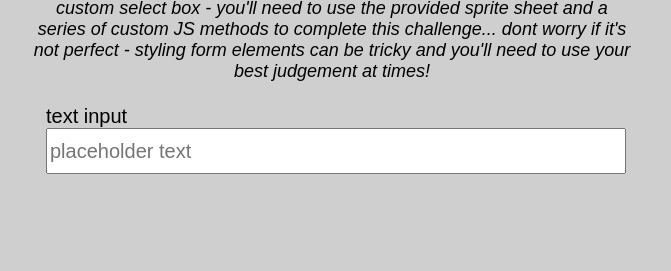
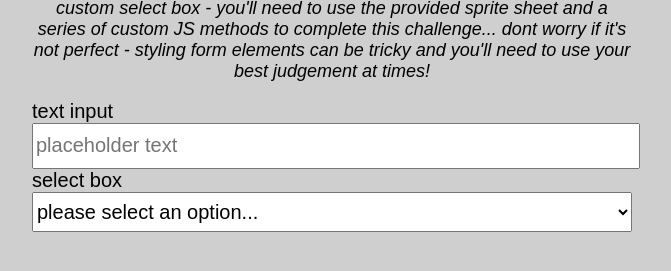
Before and after one commit to EmeryP/ui-challenge-2, a plain HTML site: page index.html in a window 1280 px wide. Shown: the part 103-374 px from the top of the page, without its empty margins (308-979 px from the left). Drawn offline with Linux system fonts and the light colour scheme.

Commit message:
dropdown added

```diff
--- a/index.html
+++ b/index.html
@@ -19,6 +19,20 @@
         </fieldset>
       </form>
 
+      <form action="">
+        <label for="selectBox1">select box</label>
+        <select name="options">
+          <option value="" selected="selected">please select an option...</option>
+          <option value="option1">option1</option>
+          <option value="option2">option2</option>
+          <option value="option3">option3</option>
+          <option value="option4">option4</option>
+          <option value="option5">option5</option>
+        </select>
+      </form>
+
+      </div>
+
     </main>
     <footer>
 
--- a/styles.css
+++ b/styles.css
@@ -17,11 +17,11 @@ p{
   font-size: 18px;
 }
 
-label{
+label, option{
   font-size: 20px;
   font-family: Arial, Helvetica, sans-serif;
 }
-input{
+input, select{
   width: 100%;
   height: 40px;
   font-size: 20px;
@@ -29,4 +29,25 @@ input{
 
 fieldset{
   border: none;
+  padding: 0px;
+  margin: 0px;
 }
+
+/* .dropdown {
+  position: relative;
+  display: inline-block;
+}
+
+.dropdown-content {
+  display: none;
+  position: absolute;
+  background-color: #f9f9f9;
+  min-width: 160px;
+  box-shadow: 0px 8px 16px 0px rgba(0,0,0,0.2);
+  padding: 12px 16px;
+  z-index: 1;
+}
+
+.dropdown:hover .dropdown-content {
+  display: block;
+} */
```
Also changed, not shown: 1 other file.
